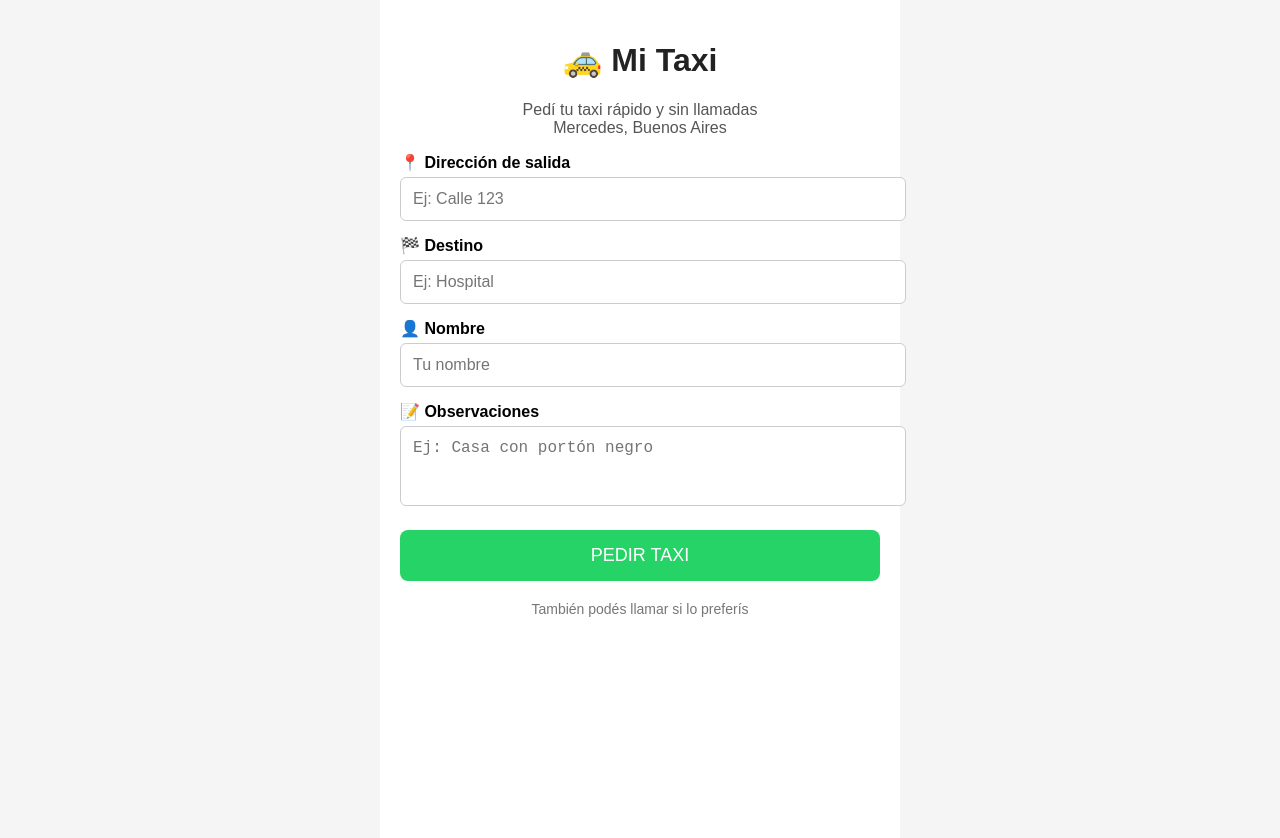
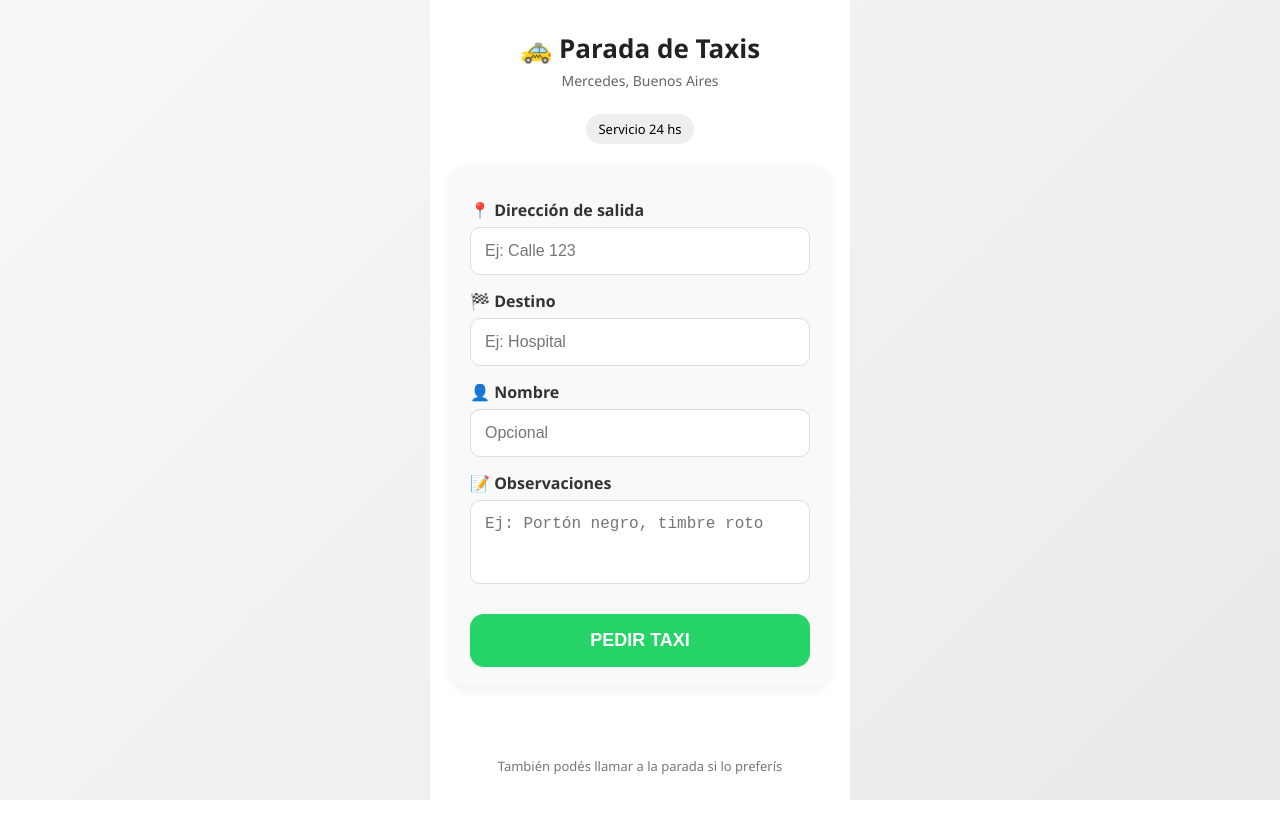
Before and after one commit to Mitaxi-Mercedes/MiTaxi-MercedesBs., a plain HTML site: page index.html in a window 1280 px wide. After the commit the page ends 800 px from the top, so only its background shows below. Drawn offline with Linux system fonts and the light colour scheme.

Commit message:
Update title and enhance layout in index.html

```diff
--- a/index.html
+++ b/index.html
@@ -3,89 +3,148 @@
 <head>
   <meta charset="UTF-8" />
   <meta name="viewport" content="width=device-width, initial-scale=1.0" />
-  <title>Pedir Taxi | Mi Taxi</title>
+  <title>Pedir Taxi | Parada Oficial</title>
+
   <style>
+    * {
+      box-sizing: border-box;
+    }
+
     body {
-      font-family: Arial, sans-serif;
-      background: #f5f5f5;
       margin: 0;
-      padding: 0;
+      font-family: 'Segoe UI', Arial, sans-serif;
+      background: linear-gradient(135deg, #f7f7f7, #eaeaea);
     }
-    .container {
-      max-width: 480px;
+
+    .app {
+      max-width: 420px;
       margin: auto;
+      min-height: 100vh;
       background: #ffffff;
+      display: flex;
+      flex-direction: column;
       padding: 20px;
-      min-height: 100vh;
     }
-    h1 {
+
+    header {
       text-align: center;
+      padding: 10px 0 20px;
+    }
+
+    header h1 {
+      margin: 0;
+      font-size: 26px;
       color: #222;
     }
-    p {
-      text-align: center;
-      color: #555;
+
+    header p {
+      margin-top: 5px;
+      color: #666;
+      font-size: 14px;
     }
+
+    .card {
+      background: #f9f9f9;
+      border-radius: 16px;
+      padding: 20px;
+      box-shadow: 0 4px 10px rgba(0,0,0,0.06);
+    }
+
     label {
+      font-weight: 600;
+      margin-top: 15px;
       display: block;
-      margin-top: 15px;
-      font-weight: bold;
+      color: #333;
     }
+
     input, textarea {
       width: 100%;
-      padding: 12px;
-      margin-top: 5px;
+      margin-top: 6px;
+      padding: 14px;
       font-size: 16px;
-      border: 1px solid #ccc;
-      border-radius: 6px;
+      border-radius: 10px;
+      border: 1px solid #ddd;
+      outline: none;
     }
+
+    input:focus, textarea:focus {
+      border-color: #25D366;
+    }
+
     textarea {
       resize: none;
     }
-    button {
-      margin-top: 20px;
+
+    .btn {
+      margin-top: 25px;
       width: 100%;
-      padding: 15px;
+      padding: 16px;
       font-size: 18px;
+      font-weight: bold;
+      border: none;
+      border-radius: 14px;
       background: #25D366;
       color: white;
-      border: none;
-      border-radius: 8px;
       cursor: pointer;
+      transition: transform 0.1s ease, background 0.2s ease;
     }
-    button:hover {
+
+    .btn:hover {
       background: #1ebe5d;
     }
-    .footer {
+
+    .btn:active {
+      transform: scale(0.98);
+    }
+
+    footer {
       text-align: center;
-      margin-top: 20px;
-      font-size: 14px;
+      font-size: 13px;
       color: #777;
+      margin-top: auto;
+      padding: 15px 0 5px;
+    }
+
+    .badge {
+      display: inline-block;
+      background: #eee;
+      padding: 6px 12px;
+      border-radius: 20px;
+      font-size: 13px;
+      margin-top: 10px;
     }
   </style>
 </head>
+
 <body>
-  <div class="container">
-    <h1>🚕 Mi Taxi</h1>
-    <p>Pedí tu taxi rápido y sin llamadas<br>Mercedes, Buenos Aires</p>
+  <div class="app">
 
-    <label for="origen">📍 Dirección de salida</label>
-    <input type="text" id="origen" placeholder="Ej: Calle 123" required />
+    <header>
+      <h1>🚕 Parada de Taxis</h1>
+      <p>Mercedes, Buenos Aires</p>
+      <div class="badge">Servicio 24 hs</div>
+    </header>
 
-    <label for="destino">🏁 Destino</label>
-    <input type="text" id="destino" placeholder="Ej: Hospital" required />
+    <div class="card">
+      <label>📍 Dirección de salida</label>
+      <input type="text" id="origen" placeholder="Ej: Calle 123" required>
 
-    <label for="nombre">👤 Nombre</label>
-    <input type="text" id="nombre" placeholder="Tu nombre" />
+      <label>🏁 Destino</label>
+      <input type="text" id="destino" placeholder="Ej: Hospital" required>
 
-    <label for="obs">📝 Observaciones</label>
-    <textarea id="obs" rows="3" placeholder="Ej: Casa con portón negro"></textarea>
+      <label>👤 Nombre</label>
+      <input type="text" id="nombre" placeholder="Opcional">
 
-    <button onclick="pedirTaxi()">PEDIR TAXI</button>
+      <label>📝 Observaciones</label>
+      <textarea id="obs" rows="3" placeholder="Ej: Portón negro, timbre roto"></textarea>
 
-    <div class="footer">
-      También podés llamar si lo preferís
+      <button class="btn" onclick="pedirTaxi()">PEDIR TAXI</button>
     </div>
+
+    <footer>
+      También podés llamar a la parada si lo preferís
+    </footer>
+
   </div>
 
   <script>
@@ -113,5 +172,6 @@
       window.open(url, '_blank');
     }
   </script>
+
 </body>
 </html>
```
